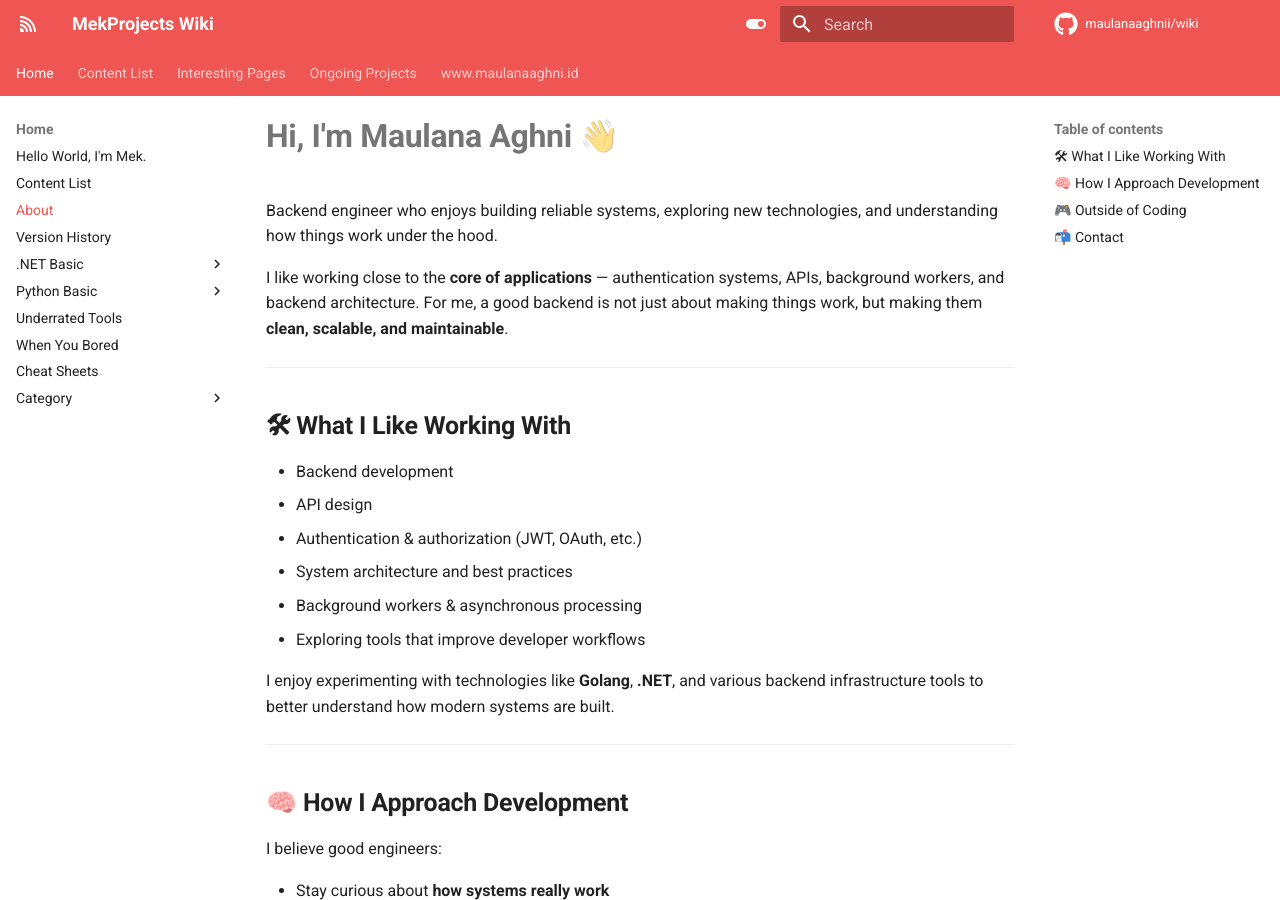
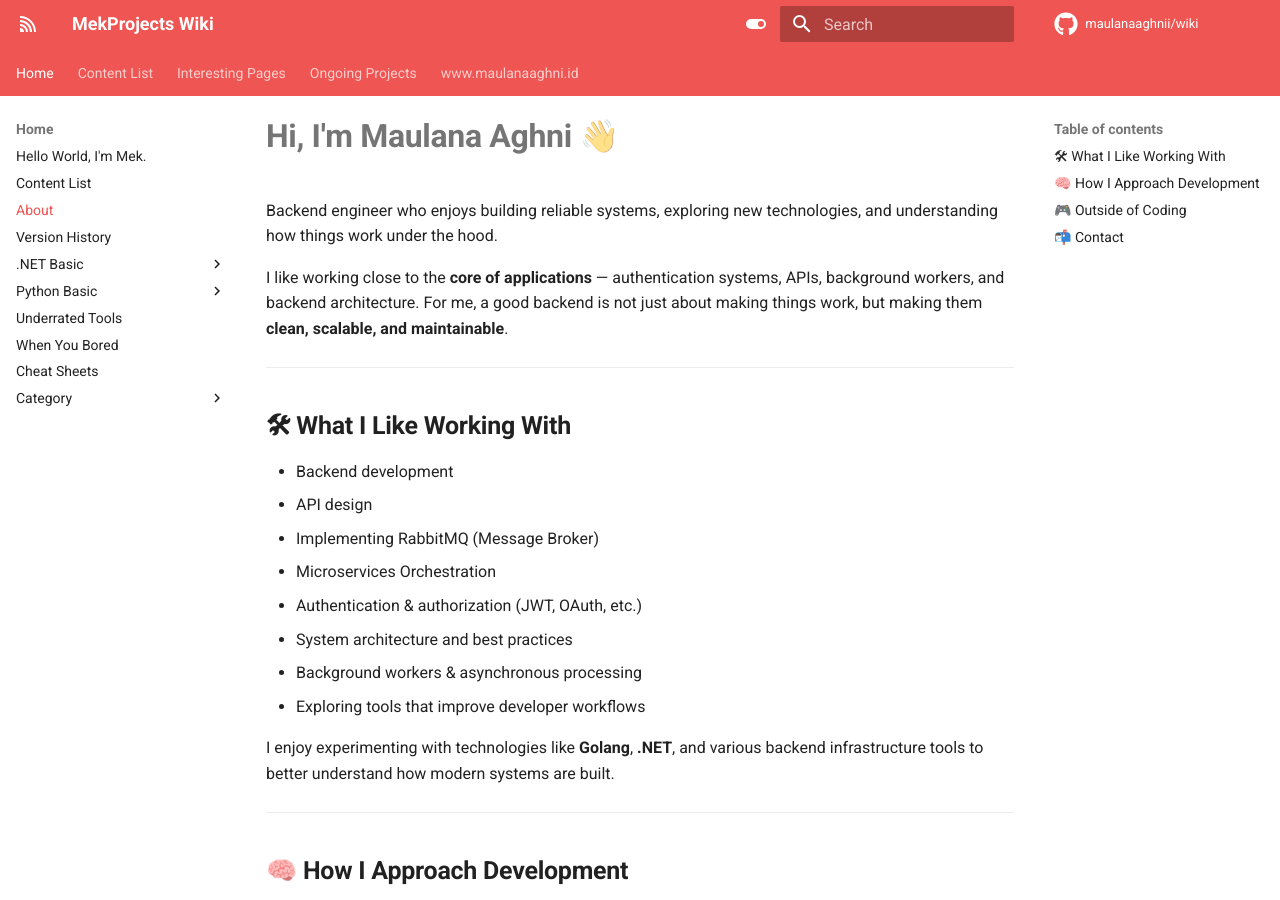
Before and after one commit to maulanaaghnii/wiki, an MkDocs documentation site: the page built from docs/about.md, in a window 1280 px wide and 900 px high. Built offline with MkDocs 1.6.1 and Material for MkDocs 9.7.7, drawn with Linux system fonts in a browser that asks for light colours; comment, search, counter and statistics services are not loaded.

Commit message:
update about.md

```diff
--- a/docs/about.md
+++ b/docs/about.md
@@ -10,6 +10,8 @@ I like working close to the **core of applications** — authentication systems,
 
 - Backend development
 - API design
+- Implementing RabbitMQ (Message Broker)
+- Microservices Orchestration
 - Authentication & authorization (JWT, OAuth, etc.)
 - System architecture and best practices
 - Background workers & asynchronous processing
```
